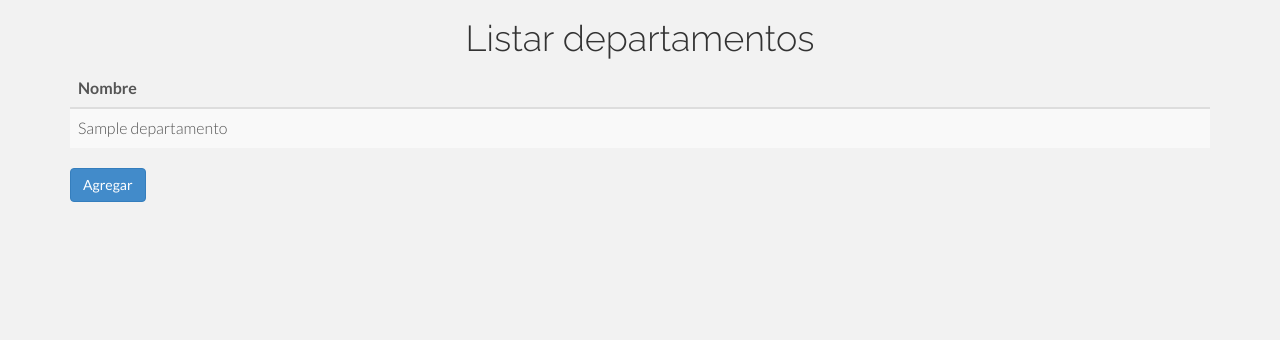
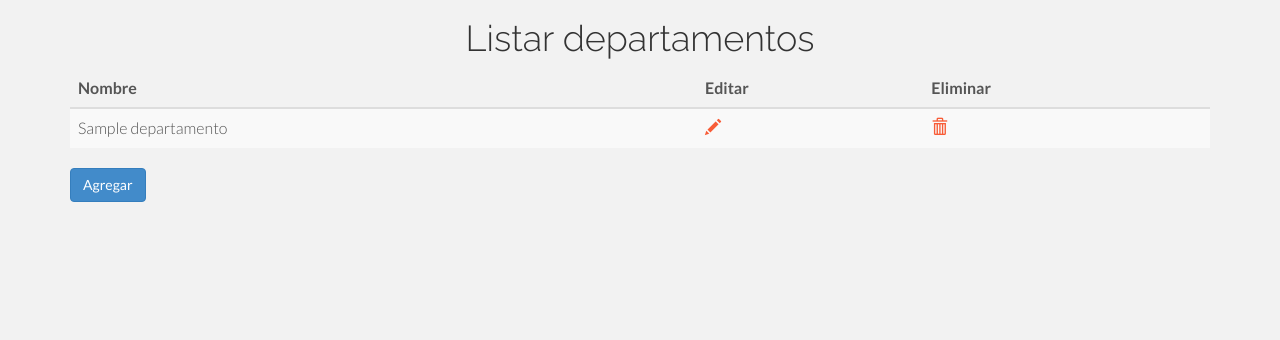
Before and after one commit to ivanantoniodl/RepositorioStudyGroup, a Django app: a page that uses StudyGroup/templates/procedencia/listadepartamentos.html in a window 1280 px wide. Shown: the part 81-421 px from the top of the page. Run offline with Django 3.2, Linux system fonts and the light colour scheme; tables that the repository leaves empty hold one stand-in row (values such as "Sample post"); some libraries are stand-ins or nearby versions.

Commit message:
1. Agregar template para eliminar departamentos 2. Agregar vista para eliminar los departamentos

```diff
--- a/StudyGroup/StudyGroup/urls.py
+++ b/StudyGroup/StudyGroup/urls.py
@@ -9,5 +9,6 @@ urlpatterns = [
     url(r'^',include('apps.administracion.urls',namespace='adm')),
     url(r'^procedencia/',include('apps.procedencia.urls', namespace='procedencia')),
 
+
     url(r'^admin/', include(admin.site.urls)),
 ]
--- a/StudyGroup/apps/procedencia/urls.py
+++ b/StudyGroup/apps/procedencia/urls.py
@@ -1,6 +1,6 @@
 from django.conf.urls import include, url
 from django.contrib import admin
-from .views import ListarDepartamentoView, AgregarDepartamentoView
+from .views import ListarDepartamentoView, AgregarDepartamentoView, EliminarDepartamentoView
 
 urlpatterns = [
     # Examples:
@@ -9,4 +9,5 @@ urlpatterns = [
 
     url(r'^departamentos/$', ListarDepartamentoView.as_view(), name='Lista_Departamentos'),
     url(r'^agregar_departamentos/$', AgregarDepartamentoView.as_view(), name='Agregar_Departamento'),
+    url(r'^eliminar_departamento/(?P<pk>\d+)/$',EliminarDepartamentoView.as_view(), name='Eliminar_Departamento'),
 ]
--- a/StudyGroup/apps/procedencia/views.py
+++ b/StudyGroup/apps/procedencia/views.py
@@ -1,5 +1,5 @@
 from django.shortcuts import render
-from django.views.generic import ListView,CreateView
+from django.views.generic import ListView,CreateView,DeleteView
 from .models import Departamento
 from django.core.urlresolvers import reverse_lazy
 
@@ -15,3 +15,9 @@ class AgregarDepartamentoView(CreateView):
 	model = Departamento;
 	fields = ['nombre']
 	success_url = reverse_lazy("procedencia:Lista_Departamentos")
+
+class EliminarDepartamentoView(DeleteView):
+	model = Departamento;
+	success_url = reverse_lazy("procedencia:Lista_Departamentos")
+	template_name = "procedencia/eliminardepartamento.html"
+	context_object_name = "Departamento"
--- a/StudyGroup/templates/procedencia/listadepartamentos.html
+++ b/StudyGroup/templates/procedencia/listadepartamentos.html
@@ -12,12 +12,16 @@
 						<thead>
 							<tr>
 								<th>Nombre</th>
+								<th>Editar</th>
+								<th>Eliminar</th>
 							</tr>
 						</thead>
 						<tbody>
 							{% for departamentos in object_list  %}
 								<tr>
 									<td>{{ departamentos.nombre }}</td>
+									<td><a href=""><span class="glyphicon glyphicon-pencil"></a></td>
+									<td><a href="{% url 'procedencia:Eliminar_Departamento'  departamentos.id %}"><span class="glyphicon glyphicon-trash"></a></td>
 								</tr>
 							{% endfor %}
 						</tbody>
```
Also changed, not shown: StudyGroup/templates/procedencia/eliminardepartamento.html (added, +23 -0 lines).
